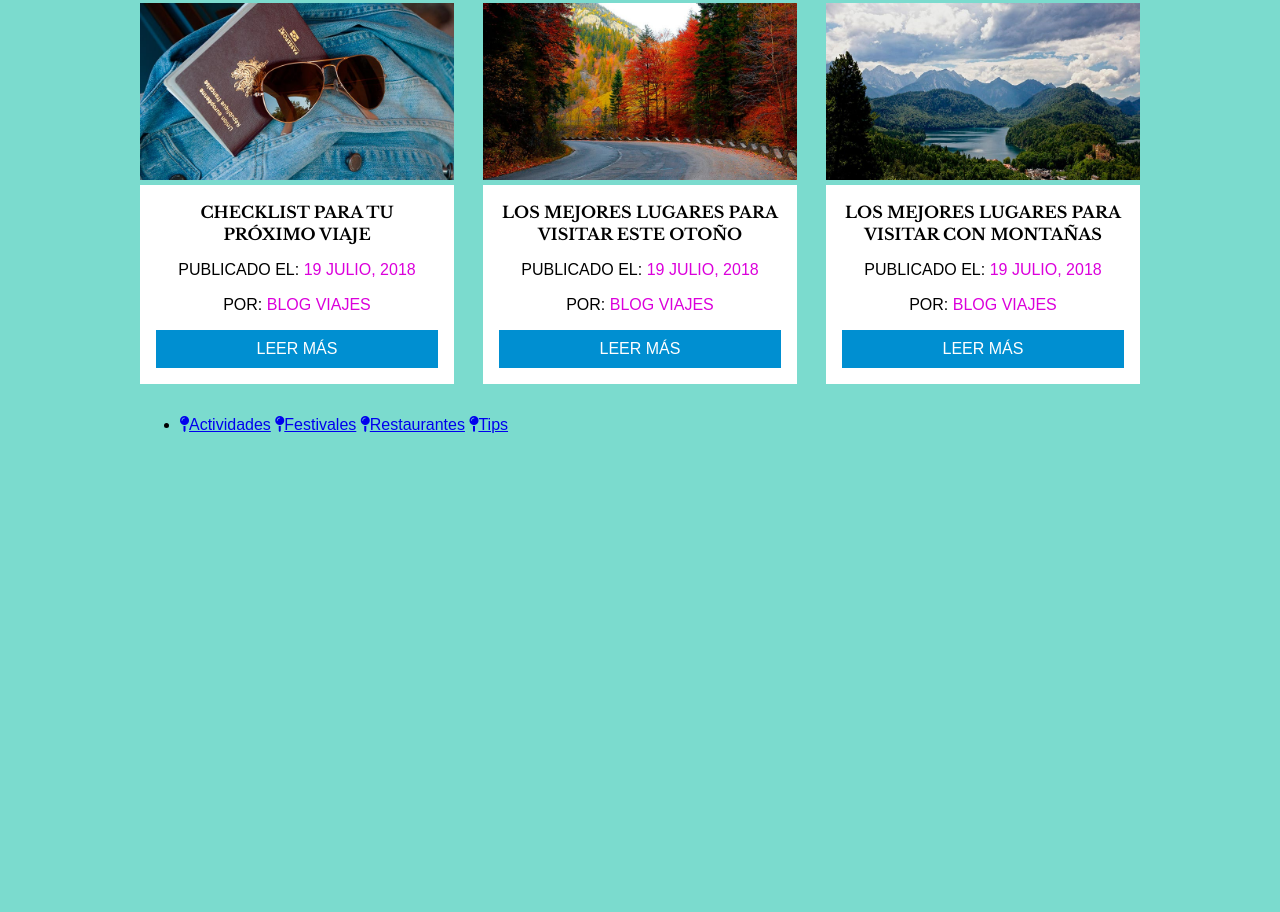
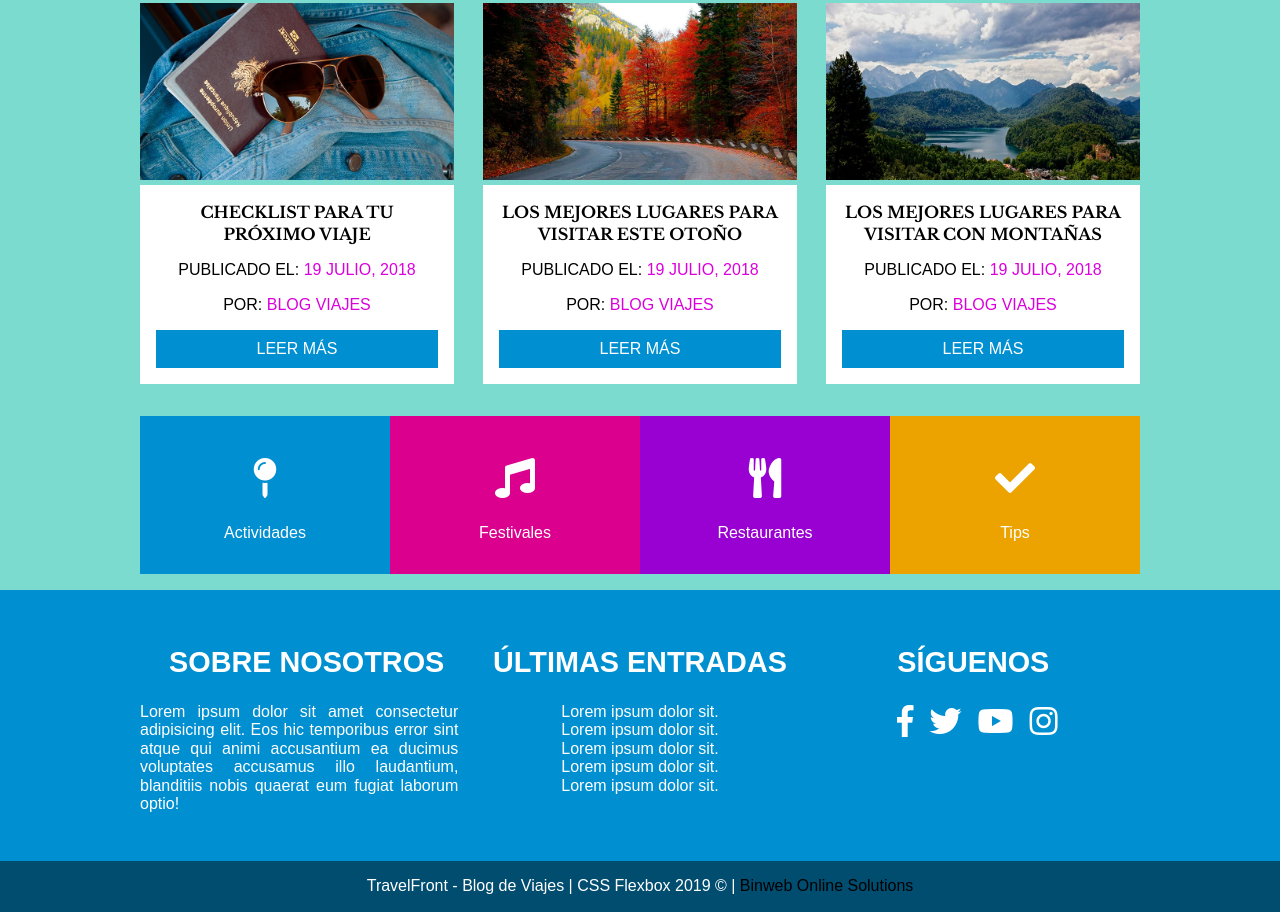
Before and after one commit to lrg1980/travelfront, a plain HTML site: page index.html in a window 1280 px wide. Shown: the part 1296-2208 px from the top of the page. Before the commit the page ends 1746 px from the top, so only its background shows below. Drawn offline with nearby package versions, Linux system fonts and the light colour scheme.

Commit message:
Finalizando portada TravelFront

```diff
--- a/css/styles.css
+++ b/css/styles.css
@@ -1,3 +1,9 @@
+html {
+     box-sizing: border-box;
+}
+*, *:after, *:before {
+     box-sizing: inherit;
+}
 body {
      box-sizing: border-box;
      background-color: rgba(31, 194, 172, 0.589);
@@ -135,3 +141,129 @@ img {
      display: block;
      text-decoration: none;
 }
+
+/* Categorias */
+.categorias ul {
+     display: flex;
+     flex-wrap: wrap;
+     padding: 0;
+     list-style:none;
+}
+.categorias ul li {
+     flex:1 0 calc(50% - 1rem);
+     padding: 2rem;
+     list-style: none;
+}
+@media screen and (min-width: 768px){
+     .categorias ul li {
+          flex: 1;
+          list-style: none;
+     }
+}
+.categorias ul li:nth-child(1){
+     background-color: #008fd1;
+}
+.categorias ul li:nth-child(2){
+     background-color: #db008d;
+}
+.categorias ul li:nth-child(3){
+     background-color: #9801d1;
+}
+.categorias ul li:nth-child(4){
+     background-color: #eca300;
+}
+.categorias ul li a {
+     color: white;
+     text-decoration: none;
+     display:flex;
+     flex-direction: column;
+     align-items: center;
+}
+.categorias ul li i {
+     font-size: 2.5rem;
+     margin-bottom: 1rem;
+     padding: 10px 20px;
+}
+
+.footer {
+     background-color: #008fd1;
+     padding-top: 2rem;
+     color: #ffffff;
+}
+.footer h2 {
+     text-transform: uppercase;
+}
+@media screen and (min-width: 768px){
+     .footer .contenedor {
+          display: flex;
+     }
+     .footer .caja {
+          flex: 1;
+     }
+}
+.copyright {
+     background-color: #004d70;
+     margin:2rem 0 0 0;
+     padding: 1rem 0;
+     text-align: center;
+}
+
+/* Menu Redes Sociales */
+.sociales ul li span {
+     display: none;
+ }
+ .sociales ul {
+     display: flex;
+     /* justify-content: flex-start; */
+     /* justify-content: flex-end; */
+     /* justify-content: center; */
+     justify-content: center;
+     flex: 1 0 auto;
+     list-style: none;
+ }
+@media screen and (max-width:768px){
+     .sociales ul {
+          display: flex;
+          justify-content: space-around;
+          }
+     .nosotros p {
+          margin-left: 8px;
+     }
+}
+.sociales ul li {
+     margin-right: 1rem;
+}
+
+.sociales ul li a:before {
+font-family: "Font Awesome 5 Brands";
+color: white;
+font-size:2rem;
+
+}
+.sociales ul li a{
+     text-decoration: none;
+}
+.sociales ul li a[href*='facebook.com']::before{
+     content:"\f39e";
+}
+.sociales ul li a[href*='twitter.com']::before{
+     content:"\f099";
+}
+.sociales ul li a[href*='youtube.com']::before{
+     content:"\f167";
+}
+.sociales ul li a[href*='instagram.com']::before{
+     content:"\f16d";
+}
+.sociales ul li a[href*='linkedin.com']::before{
+     content:"\f0e1";
+ }
+
+ .nosotros p {
+      text-align: justify;
+      margin-right: 15px;
+ }
+ .entradas li {
+     list-style: none;
+     text-align: center;
+ }
--- a/index.html
+++ b/index.html
@@ -97,13 +97,58 @@
                 <ul>
                     <li>
                         <a href="#"><i class="fas fa-map-pin"></i>Actividades</a>
-                        <a href="#"><i class="fas fa-map-pin"></i>Festivales</a>
-                        <a href="#"><i class="fas fa-map-pin"></i>Restaurantes</a>
-                        <a href="#"><i class="fas fa-map-pin"></i>Tips</a>
                     </li>
+                    <li>
+                        <a href="#"><i class="fas fa-music"></i>Festivales</a>
+                    </li>
+                    <li>
+                        <a href="#"><i class="fas fa-utensils"></i>Restaurantes</a>
+                    </li>
+                    <li>
+                        <a href="#"><i class="fas fa-check"></i>Tips</a>
+                    </li>
+
                 </ul>
             </div>
     </div><!--.contenido-->
-
+    <footer class="footer">
+        <div class="contenedor">
+            <div class="caja nosotros">
+                <h2>Sobre Nosotros</h2>
+                <p>Lorem ipsum dolor sit amet consectetur adipisicing elit. Eos hic temporibus error sint atque qui animi accusantium ea ducimus voluptates accusamus illo laudantium, blanditiis nobis quaerat eum fugiat laborum optio!</p>
+            </div>
+            <div class="caja entradas">
+                <h2>Últimas entradas</h2>
+                <li>Lorem ipsum dolor sit.</li>
+                <li>Lorem ipsum dolor sit.</li>
+                <li>Lorem ipsum dolor sit.</li>
+                <li>Lorem ipsum dolor sit.</li>
+                <li>Lorem ipsum dolor sit.</li>
+            </div>
+            <div class="caja siguenos">
+                <h2>Síguenos</h2>
+                <nav class="sociales">
+                    <ul>
+                        <li>
+                            <a href="http://facebook.com"><span> Facebook</span></a>
+                        </li>
+                        <li>
+                            <a href="http://twitter.com"><span> Twitter</span></a>
+                        </li>
+                        <li>
+                            <a href="http://youtube.com"><span> YouTube</span></a>
+                        </li>
+                        <li>
+                            <a href="http://instagram.com"><span> Instagram</span></a>
+                        </li>
+                        <li>
+                            <a href="http://pinterest.com"><span> Pinterest</span></a>
+                        </li>
+                    </ul>
+                </nav>
+            </div>
+        </div>
+        <p class="copyright" style="text-align:center;"> TravelFront - Blog de Viajes | CSS Flexbox 2019 &copy; | <a style="text-decoration:none;color:black;" href="https://www.binweb.net">Binweb Online Solutions</a></p>
+    </footer>
 </body>
 </html>
```
